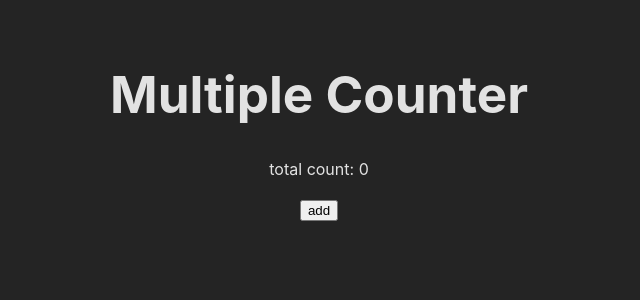
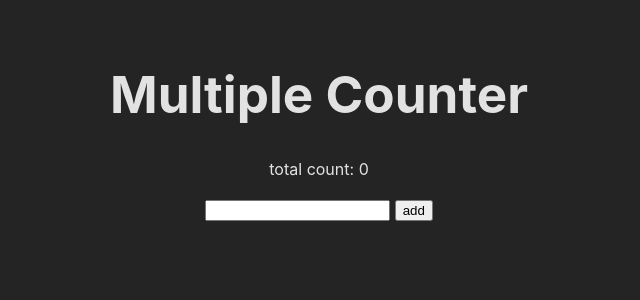
Before and after one commit to hijikiman/svelte-counter-list-sample, a Svelte app in the folder app/: page / in a window 1280 px wide. Shown: the top 300 px of the page, without its empty margins (321-961 px from the left). Built offline with nearby package versions, Linux system fonts and the light colour scheme.

Commit message:
[add] input new counter name feature

```diff
--- a/app/src/App.svelte
+++ b/app/src/App.svelte
@@ -2,11 +2,13 @@
   import CounterCard from './components/CounterCard.svelte'
   import type { CounterCardValueType } from './types'
 
+  let new_counter_name = ''
   let counterCardList: CounterCardValueType[] = []
   $: total_count = counterCardList.map((item) => item.count).reduce((sum, item) => sum + item, 0)
 
   const addCounterCard = () => {
-    counterCardList = [...counterCardList, { name: 'hoge', count: 0 }]
+    counterCardList = [...counterCardList, { name: new_counter_name, count: 0 }]
+    new_counter_name = ''
   }
 
   const increment = (id: number) => {
@@ -33,6 +35,7 @@
   <p>
     total count: {total_count}
   </p>
+  <input type="text" bind:value={new_counter_name} />
   <button on:click={addCounterCard}>add</button>
   <ul>
     {#each counterCardList as counterCardValue, id}
```
